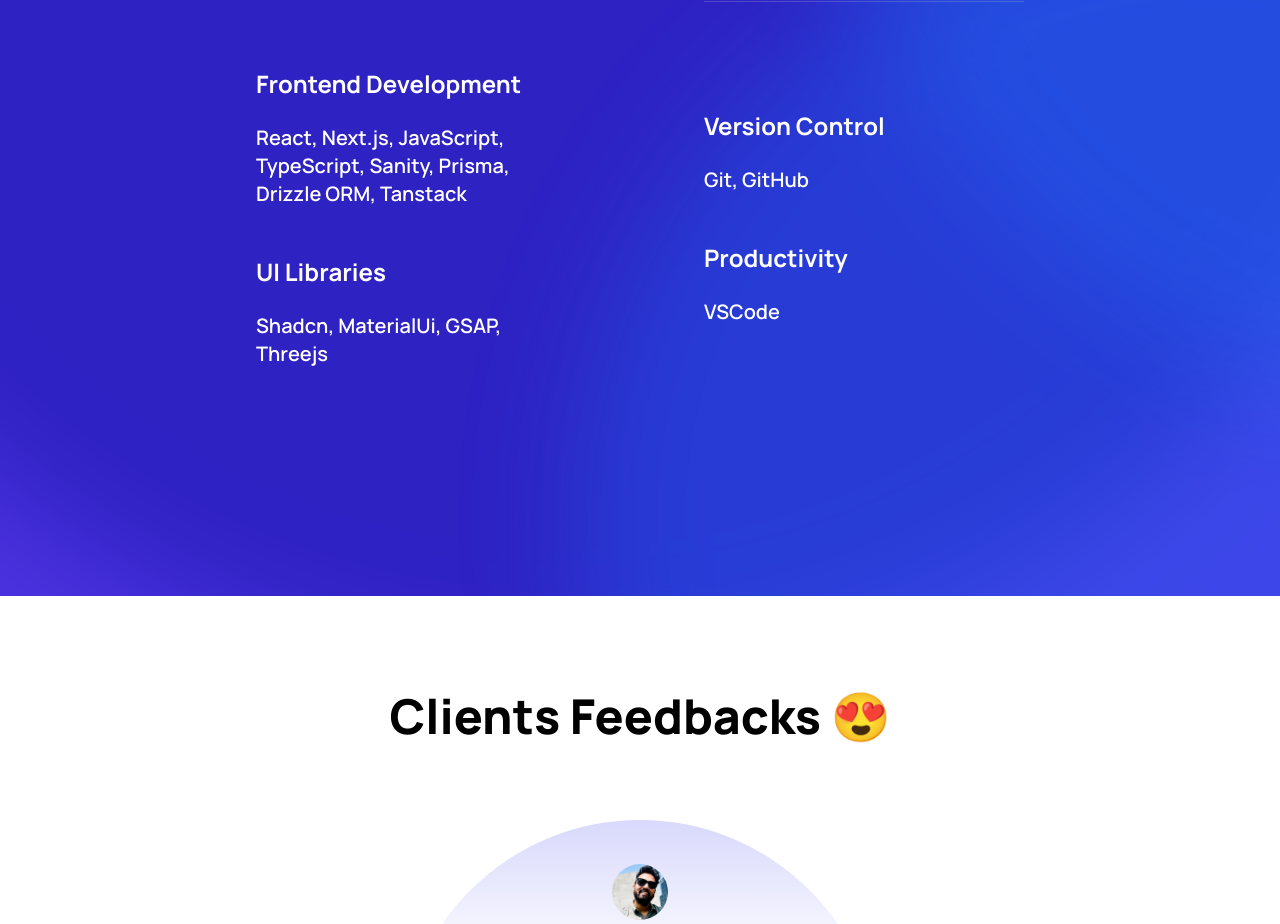
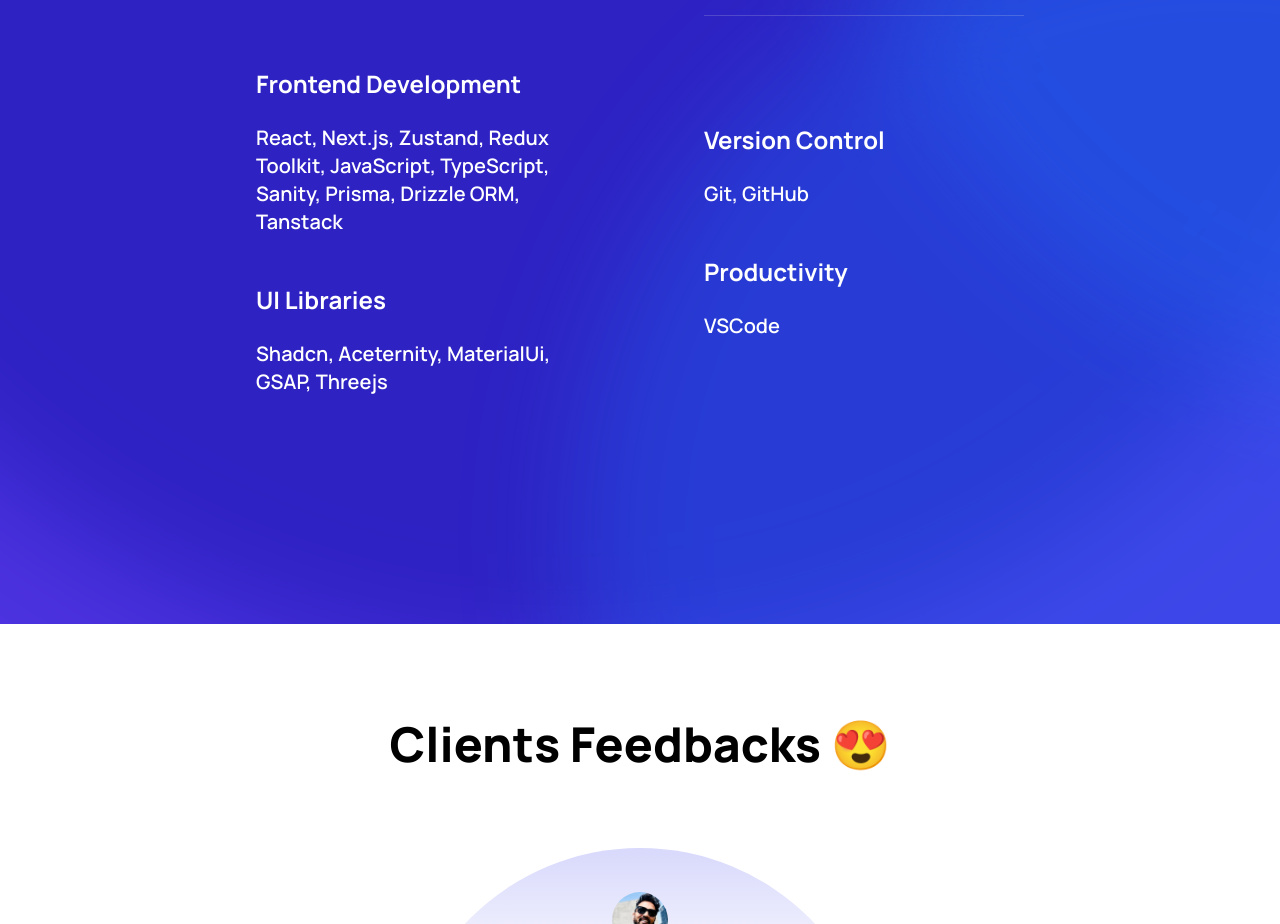
Before and after one commit to Nitishcoderr/Nitishdeveloper-Portfolio, a Next.js app: page / in a window 1280 px wide. Shown: the part 3460-4384 px from the top of the page. Built offline with nearby package versions, Linux system fonts and the light colour scheme.

Commit message:
`Removed testimonial images and updated WorkExperience component with new technologies`

```diff
--- a/src/components/WorkExperience.tsx
+++ b/src/components/WorkExperience.tsx
@@ -49,11 +49,11 @@
             </div>
             <div className="mt-12 leading-loose ">
               <p className="font-bold text-2xl">Frontend Development</p>
-              <p className="mt-6 font-semibold text-xl">React, Next.js, JavaScript, TypeScript, Sanity, Prisma, Drizzle ORM, Tanstack</p>
+              <p className="mt-6 font-semibold text-xl">React, Next.js, Zustand, Redux Toolkit, JavaScript, TypeScript, Sanity, Prisma, Drizzle ORM, Tanstack</p>
             </div>
             <div className="mt-12 leading-loose ">
               <p className="font-bold text-2xl">UI Libraries</p>
-              <p className="mt-6 font-semibold text-xl">Shadcn, MaterialUi, GSAP, Threejs</p>
+              <p className="mt-6 font-semibold text-xl">Shadcn, Aceternity, MaterialUi, GSAP, Threejs</p>
             </div>
           </div>
           {/*  box2 */}
```
Also changed, not shown: public/testimonial-02.jpg (deleted), public/testimonial-03.jpg (deleted).
